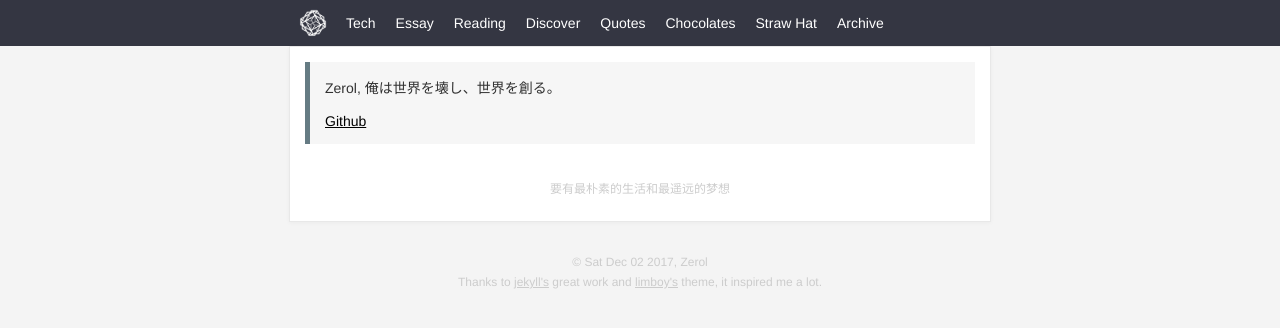
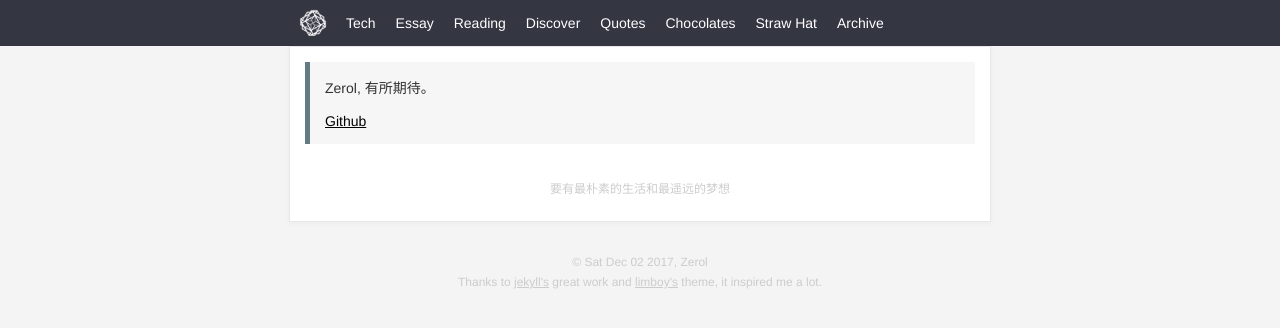
Before and after one commit to zeroooooooo/notes, a Jekyll site: the page built from index.html, in a window 1280 px wide. Shown: the top 328 px of the page. Built offline with Jekyll 4.4.1, drawn with Linux system fonts in a browser that asks for light colours.

Commit message:
style:
update drawer style and default page text

```diff
--- a/_includes/header_nav.html
+++ b/_includes/header_nav.html
@@ -40,10 +40,10 @@
 	<div class="content">
 		<div class="header">
 			<div class="avatar"></div>
-			<div class="text">
+			<a class="text" href="/">
 				<div class="field name">Zerol</div>
-				<div class="field info">俺は世界を壊し、世界を創る</div>
-			</div>
+				<div class="field info">有所期待。</div>
+			</a>
 		</div>
 		<ul class="menu">
 			<li class="drawer-item" id="drawer-category-tech">
--- a/_layouts/index.html
+++ b/_layouts/index.html
@@ -5,7 +5,7 @@
 		{% include header_nav.html %}
 		<div class="wrapper main">
 			<blockquote id="intro">
-				<p>Zerol, 俺は世界を壊し、世界を創る。</p>
+				<p>Zerol, 有所期待。</p>
 				<br />
 				<p>
 					<a href="https://git.io/vbOcO" target="_blank">Github</a>
--- a/assets/drawer/rx_drawer.css
+++ b/assets/drawer/rx_drawer.css
@@ -75,8 +75,6 @@
 .drawer .content ul.menu li.drawer-item a {
     display: block;
     padding-left: 72px;
-    width: 100%;
-    height: 100%;
 }
 
 .drawer .content ul.menu li.drawer-item.subheader {
@@ -145,7 +143,7 @@
 }
 
 .drawer {
-    max-width: 320px;
+    max-width: 260px;
     width: 75%;
     height: 100%;
     left: 0px;
```
